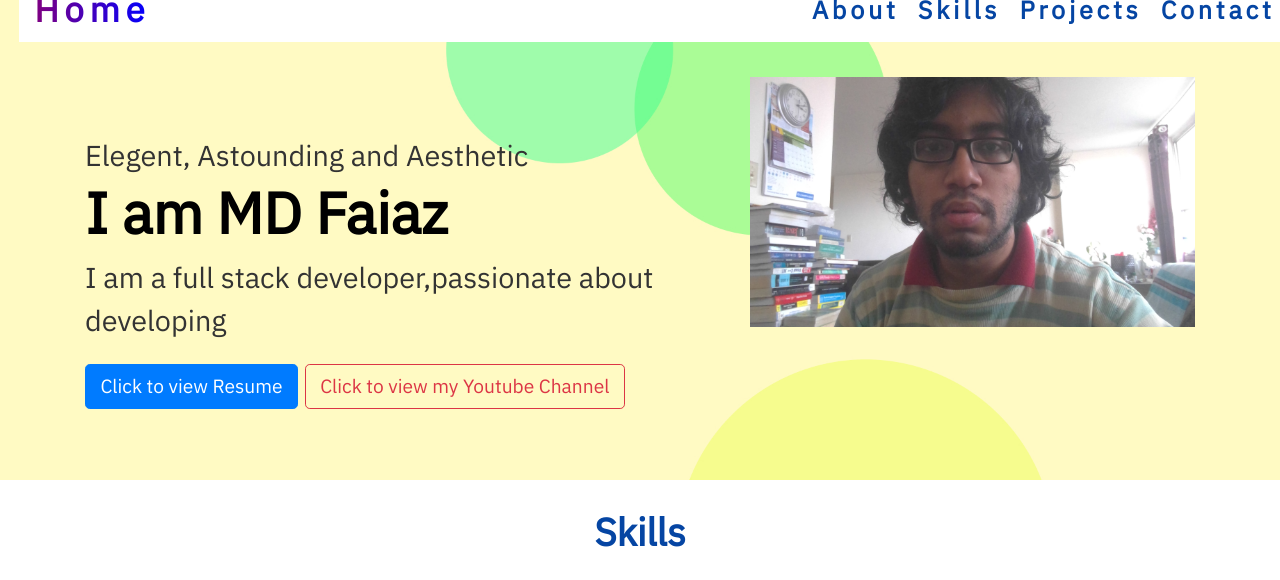
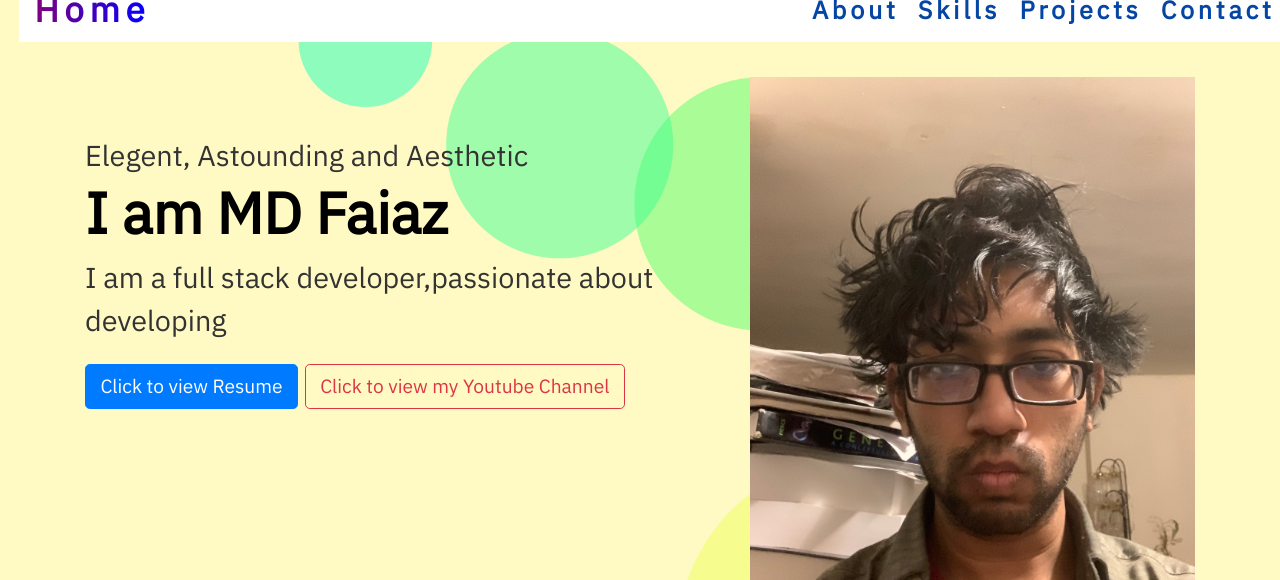
Before and after one commit to chaousfaiaz/MDFaiazPortfolioWebsite, a plain HTML site: page index.html in a window 1280 px wide. Shown: the top 580 px of the page. Drawn offline with nearby package versions, Linux system fonts and the light colour scheme; no server answers.

Commit message:
Update index.html

```diff
--- a/index.html
+++ b/index.html
@@ -74,7 +74,7 @@
       <div class="container hero-text">
         <div class="row mt-5">
           <div class="col-md-5 order-md-2">
-                 <img src="img/Faiaz1.jpg" alt="Faiaz" width=100%
+                 <img src="img/MYPORTRAIT.jpeg" alt="Faiaz" width=100%
                  height="auto">
           </img>
           </div>
```
